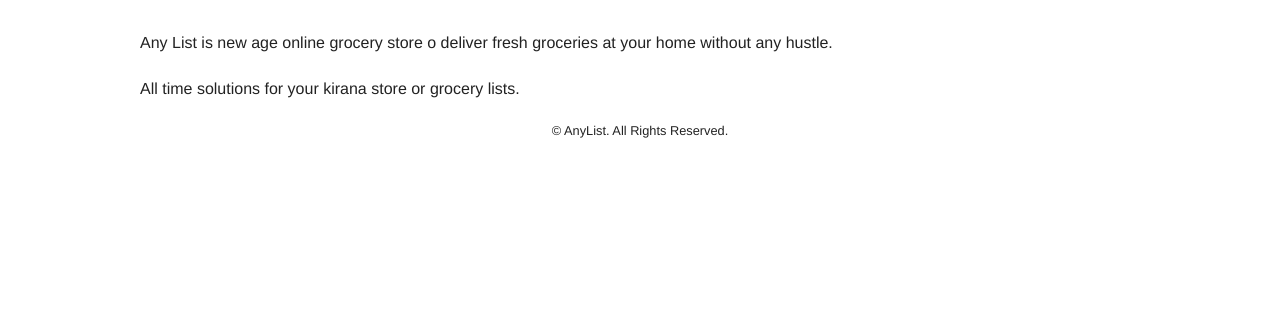
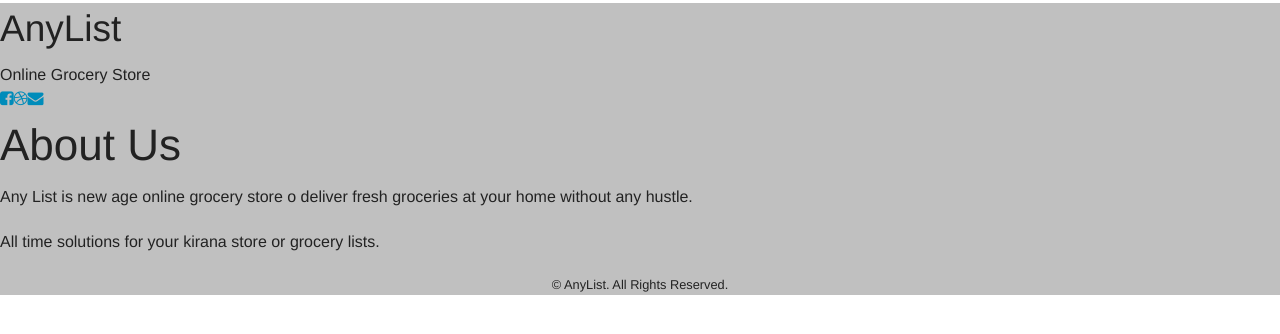
Before and after one commit to tanvi070299/project-devops, a PHP site: page /about.php in a window 1280 px wide. Shown: the part 45-379 px from the top of the page. Run offline with PHP 8.4, Linux system fonts and the light colour scheme; some libraries are stand-ins or nearby versions.

Commit message:
Update about page

```diff
--- a/about.php
+++ b/about.php
@@ -10,6 +10,9 @@
     <meta charset="utf-8" />
     <meta name="viewport" content="width=device-width, initial-scale=1.0" />
     <title>About Us || AnyList</title>
+    <link href="//maxcdn.bootstrapcdn.com/font-awesome/4.2.0/css/font-awesome.min.css" rel="stylesheet">
+    <link rel="stylesheet" href="https://cdnjs.cloudflare.com/ajax/libs/normalize/5.0.0/normalize.min.css">
+    <link rel="stylesheet" href="./styleabout.css">
     <link rel="stylesheet" href="css/foundation.css" />
     <script src="js/vendor/modernizr.js"></script>
   </head>
@@ -48,7 +51,7 @@
 
 
 
-    <div class="row" style="margin-top:30px;">
+    <!-- <div class="row" style="margin-top:30px;">
       <div class="small-12">
         <p>Any List is new age online grocery store o deliver fresh groceries at your home without any hustle.
 
@@ -59,12 +62,30 @@
         </footer>
 
       </div>
+    </div> -->
+    <div class="wrapper" style="background-color:#C0C0C0;">
+  <div class="container">
+    <div class="profile">
+      <div class="meta">
+        <h2>AnyList</h2>
+        <div class="position">Online Grocery Store</div>
+        <div class="social"><a href="#"><i class="fa fa-facebook-square"></i></a><a href="#"><i class="fa fa-dribbble"></i></a><a href="#"><i class="fa fa-envelope"></i></a></div>
+      </div>
+      <div class="overlay"></div>
     </div>
-
-
-
-
-
+    <div class="portfolio">
+      <h1>About Us</h1>
+      <p>Any List is new age online grocery store o deliver fresh groceries at your home without any hustle.</p>
+      <p>All time solutions for your kirana store or grocery lists.</p>
+      <footer>
+           <p style="text-align:center; font-size:0.8em;">&copy; AnyList. All Rights Reserved.</p>
+        </footer>
+    </div>
+  </div>
+</div>
+<!-- partial -->
+  <script src='https://cdnjs.cloudflare.com/ajax/libs/jquery/2.1.3/jquery.min.js'></script>
+  <script  src="./scriptabout.js"></script>
 
 
     <script src="js/vendor/jquery.js"></script>
```
